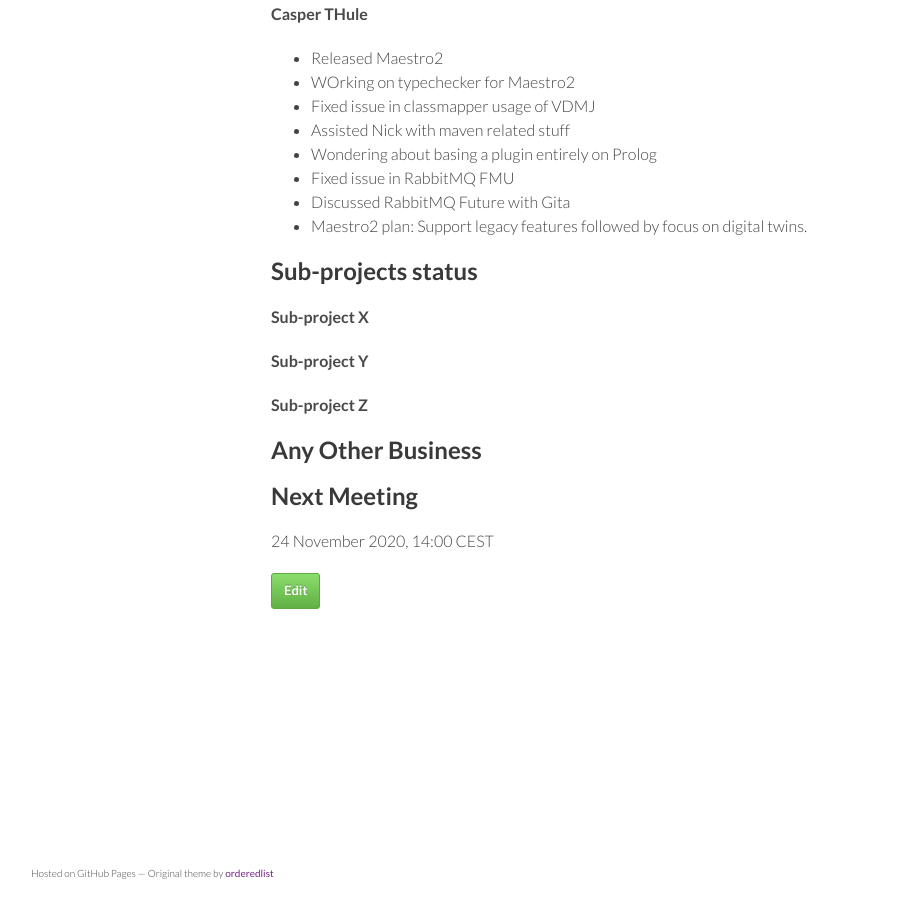
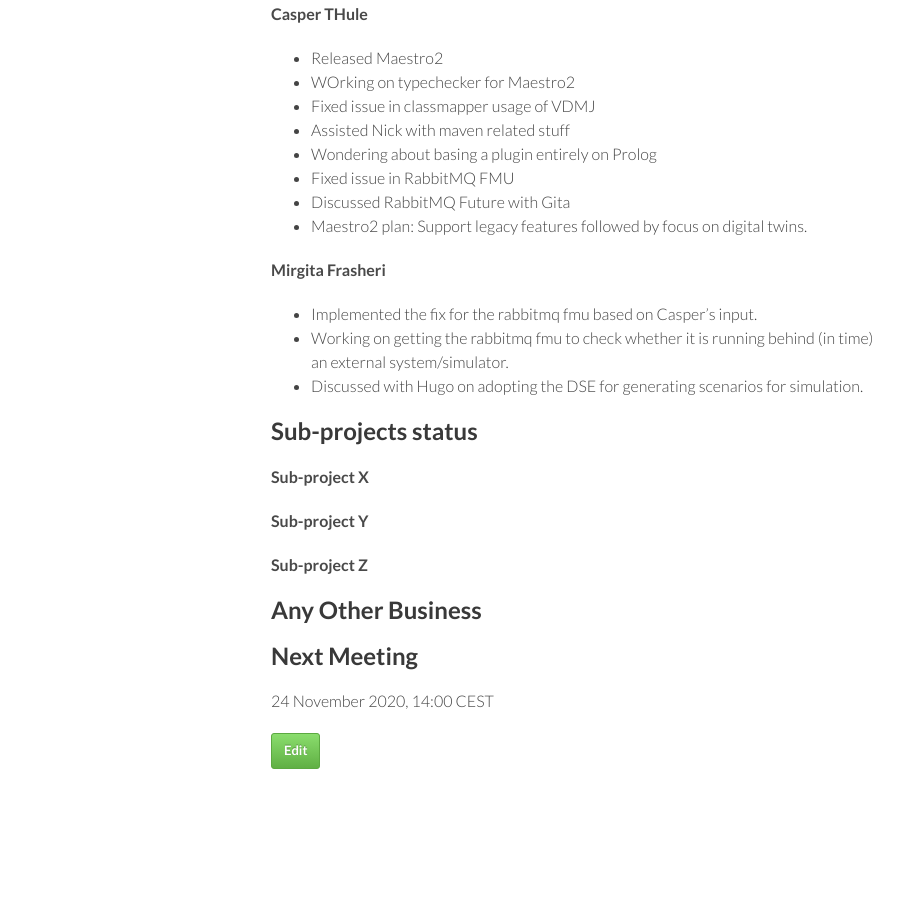
Before and after one commit to digitaltwincentre/digitaltwincentre.github.io, a Jekyll site: the page built from _biweeklies/Biweekly-28.md, in a window 1280 px wide and 900 px high, scrolled down 1339 px. Shown: the whole window, without its empty margins (179-1082 px from the left). Built offline with Jekyll 4.4.1, drawn with Linux system fonts in a browser that asks for light colours; nearby versions of some CDN libraries.

Commit message:
Update Biweekly-28.md

```diff
--- a/_biweeklies/Biweekly-28.md
+++ b/_biweeklies/Biweekly-28.md
@@ -63,6 +63,11 @@ date: 10 November 2020, 1400 CEST
 * Discussed RabbitMQ Future with Gita
 * Maestro2 plan: Support legacy features followed by focus on digital twins.
 
+#### Mirgita Frasheri
+* Implemented the fix for the rabbitmq fmu based on Casper's input.
+* Working on getting the rabbitmq fmu to check whether it is running behind (in time) an external system/simulator.
+* Discussed with Hugo on adopting the DSE for generating scenarios for simulation.
+
 ## Sub-projects status
 
 
```
